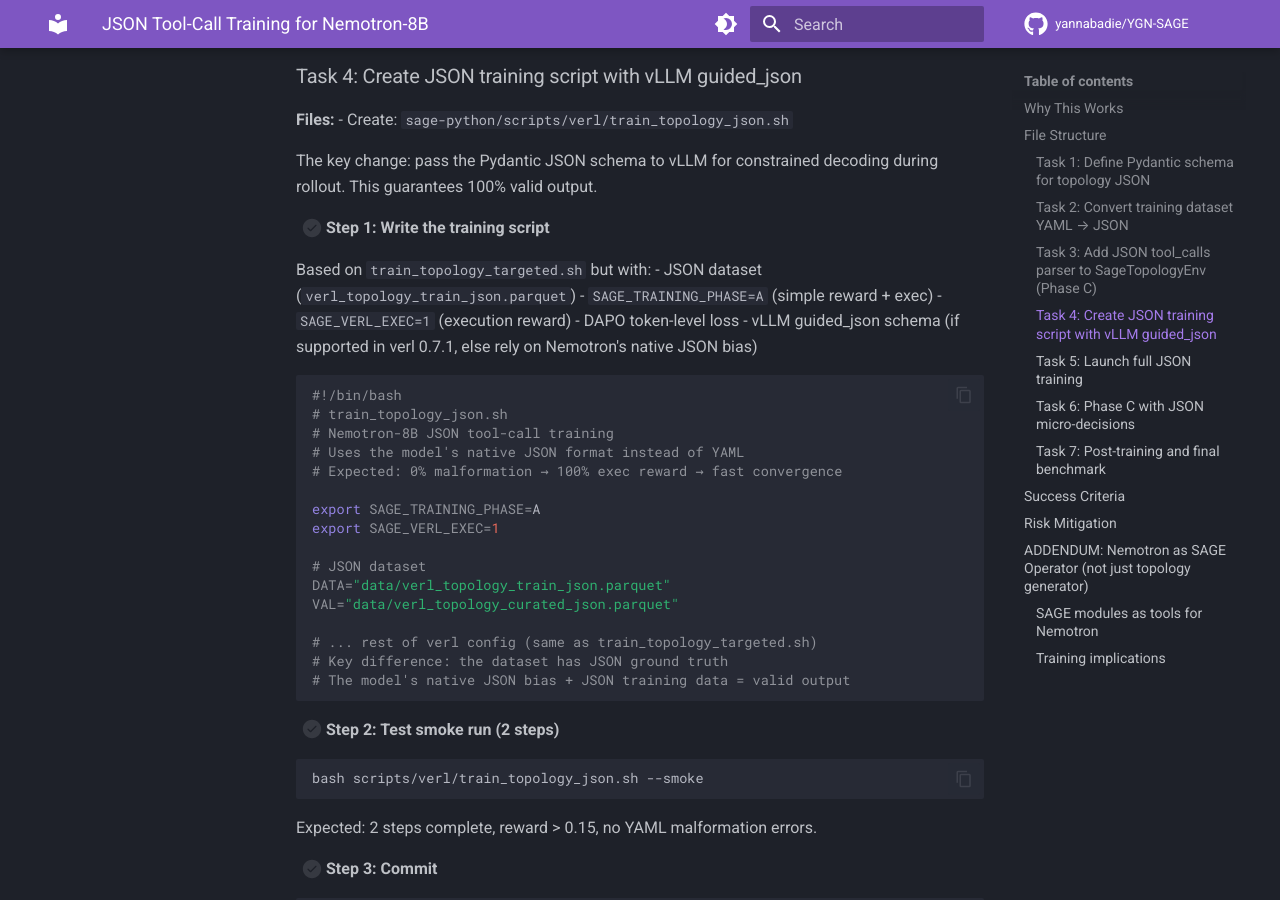
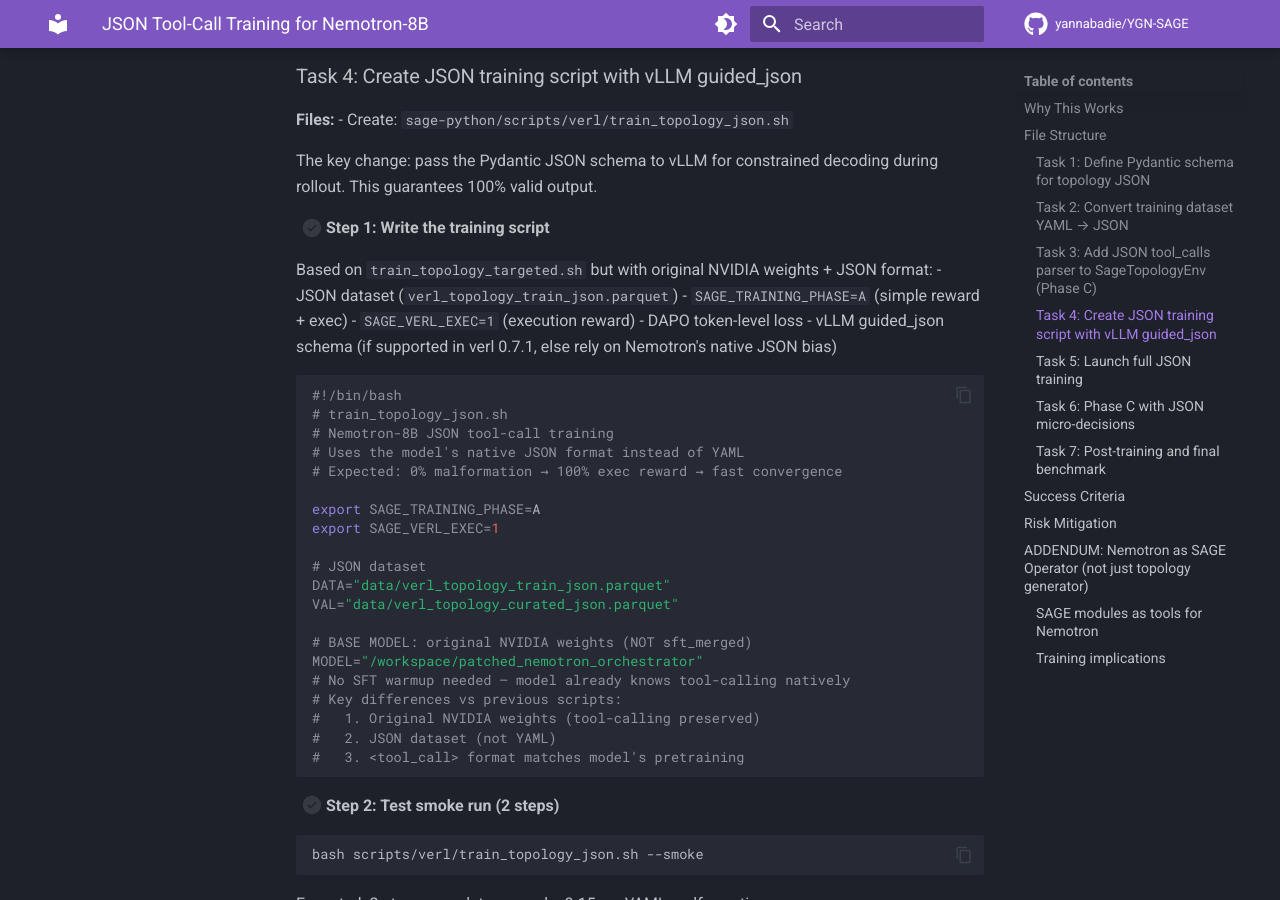
Before and after one commit to yannabadie/YGN-SAGE, an MkDocs documentation site: the page built from docs/superpowers/plans/2026-03-30-json-toolcall-training.md, in a window 1280 px wide and 900 px high, scrolled down 6860 px. Built offline with MkDocs 1.6.1 and Material for MkDocs 9.7.7, drawn with Linux system fonts in a browser that asks for light colours; comment, search, counter and statistics services are not loaded; some of the changed text lies outside the part shown.

Commit message:
fix(plan): use original NVIDIA weights + new HF repos created
Plan updated:
- Base model: /workspace/patched_nemotron_orchestrator (original NVIDIA weights)
- Phase C model path corrected
- No SFT warmup — model already knows tool-calling

HuggingFace repos created:
- yannabadie/sage-topology-orchestrator (model, JSON tool-call trained)
- yannabadie/sage-topology-dataset (training data, YAML + JSON formats)

Co-Authored-By: Claude Opus 4.6 (1M context) <noreply@anthropic.com>

````diff
--- a/docs/superpowers/plans/2026-03-30-json-toolcall-training.md
+++ b/docs/superpowers/plans/2026-03-30-json-toolcall-training.md
@@ -330,7 +330,7 @@ The key change: pass the Pydantic JSON schema to vLLM for constrained decoding d
 
 - [ ] **Step 1: Write the training script**
 
-Based on `train_topology_targeted.sh` but with:
+Based on `train_topology_targeted.sh` but with original NVIDIA weights + JSON format:
 - JSON dataset (`verl_topology_train_json.parquet`)
 - `SAGE_TRAINING_PHASE=A` (simple reward + exec)
 - `SAGE_VERL_EXEC=1` (execution reward)
@@ -351,9 +351,13 @@ export SAGE_VERL_EXEC=1
 DATA="data/verl_topology_train_json.parquet"
 VAL="data/verl_topology_curated_json.parquet"
 
-# ... rest of verl config (same as train_topology_targeted.sh)
-# Key difference: the dataset has JSON ground truth
-# The model's native JSON bias + JSON training data = valid output
+# BASE MODEL: original NVIDIA weights (NOT sft_merged)
+MODEL="/workspace/patched_nemotron_orchestrator"
+# No SFT warmup needed — model already knows tool-calling natively
+# Key differences vs previous scripts:
+#   1. Original NVIDIA weights (tool-calling preserved)
+#   2. JSON dataset (not YAML)
+#   3. <tool_call> format matches model's pretraining
 ```
 
 - [ ] **Step 2: Test smoke run (2 steps)**
@@ -438,7 +442,7 @@ Both are native JSON tool-calls — Nemotron's native format.
 ```bash
 export SAGE_TRAINING_PHASE=C
 python3 scripts/verl/train_phase_c_custom.py \
-    --model /workspace/sft_merged_model \
+    --model /workspace/patched_nemotron_orchestrator \
     --checkpoint /home/yann/verl_checkpoints \
     --data data/verl_topology_train_json.parquet \
     --output /home/yann/verl_checkpoints_phase_c \
````
